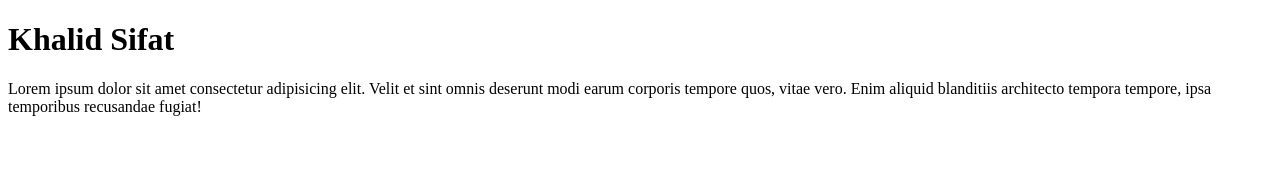
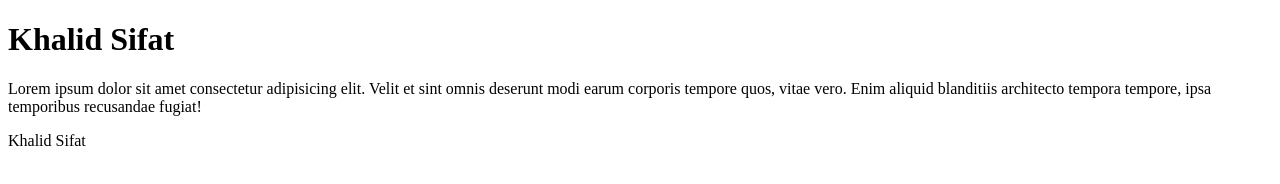
Before and after one commit to captainsifat/ProjectA, a plain HTML site: page index.html in a window 1280 px wide. Drawn offline with Linux system fonts and the light colour scheme.

Commit message:
Update index.html

```diff
--- a/index.html
+++ b/index.html
@@ -8,5 +8,6 @@
 <body>
     <h1>Khalid Sifat</h1>
     <p>Lorem ipsum dolor sit amet consectetur adipisicing elit. Velit et sint omnis deserunt modi earum corporis tempore quos, vitae vero. Enim aliquid blanditiis architecto tempora tempore, ipsa temporibus recusandae fugiat!</p>
+<p>Khalid Sifat</p>
 </body>
 </html>
```
